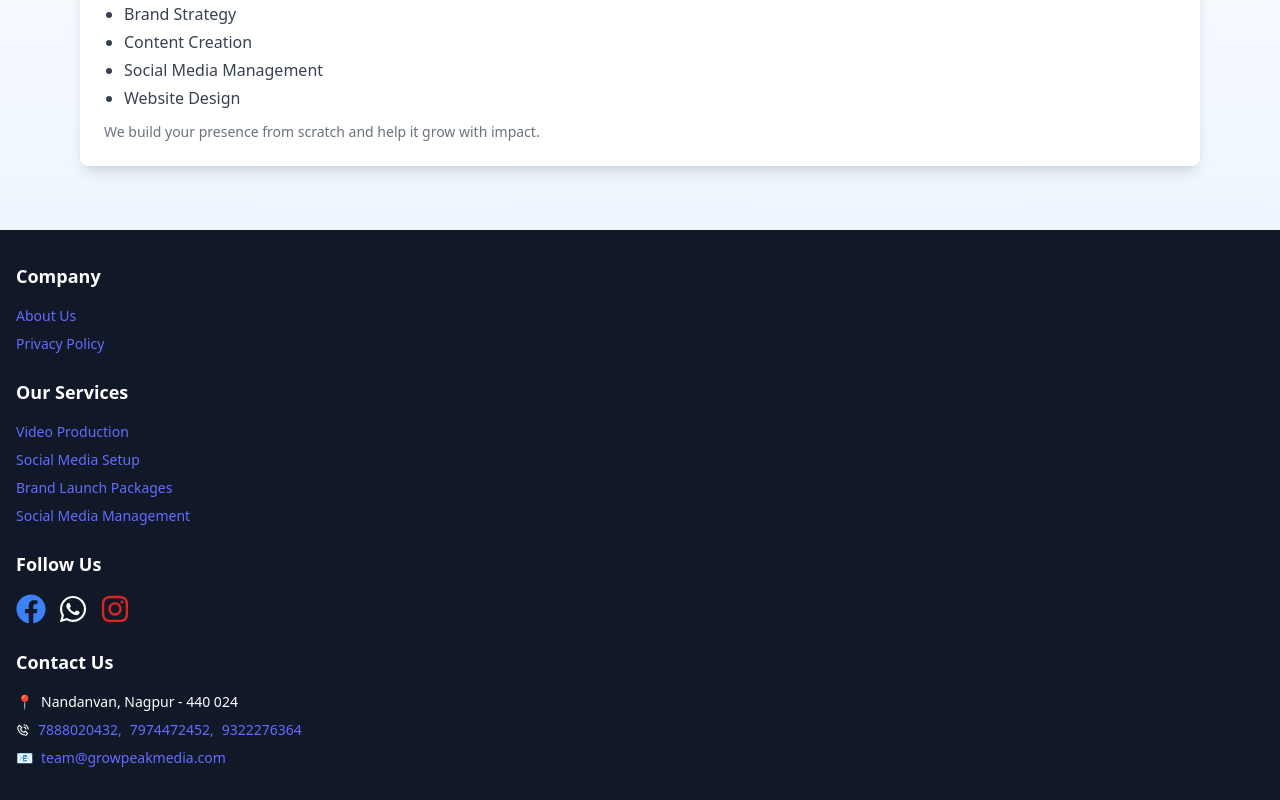
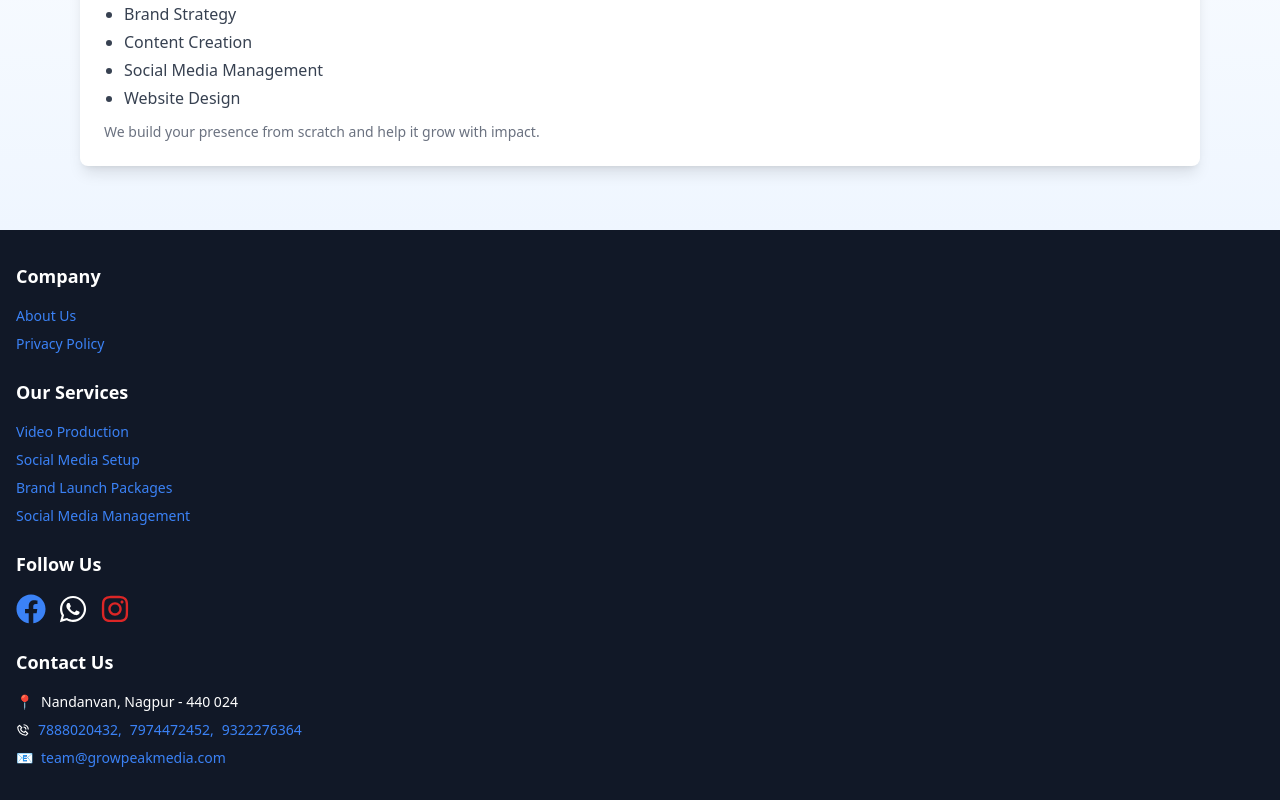
Before and after one commit to yug1307/grow-peak-media-100, a React (Vite) app: page /about in a window 1280 px wide. Shown: the part 1514-2314 px from the top of the page. Built offline with nearby package versions, Linux system fonts and the light colour scheme.

Commit message:
Update FooterOne.jsx

```diff
--- a/src/components/FooterOne.jsx
+++ b/src/components/FooterOne.jsx
@@ -13,9 +13,9 @@ const FooterOne = () => {
         <div className="company">
           <h3 className="text-lg text-white font-semibold mb-4">Company</h3>
           <ul className="space-y-2">
-            <li><a href="/about" className="hover:text-white">About Us</a></li>
+            <li><a href="/about" className="text-blue-500">About Us</a></li>
             {/* <li><a href="#" className="hover:text-gray-400">Testimonials</a></li> */}
-            <li><a href="/privacy-policy" className="hover:text-white">Privacy Policy</a></li>
+            <li><a href="/privacy-policy" className="text-blue-500">Privacy Policy</a></li>
           </ul>
         </div>
 
@@ -23,10 +23,10 @@ const FooterOne = () => {
         <div className="services">
           <a href="/services"><h3 className="text-lg text-white font-semibold mb-4">Our Services</h3></a>
           <ul className="space-y-2">
-            <li><a href="#" className="hover:text-white">Video Production</a></li>
-            <li><a href="#" className="hover:text-white">Social Media Setup</a></li>
-            <li><a href="#" className="hover:text-white">Brand Launch Packages</a></li>
-            <li><a href="#" className="hover:text-white">Social Media Management</a></li>
+            <li><a href="#" className="text-blue-500">Video Production</a></li>
+            <li><a href="#" className="text-blue-500">Social Media Setup</a></li>
+            <li><a href="#" className="text-blue-500">Brand Launch Packages</a></li>
+            <li><a href="#" className="text-blue-500">Social Media Management</a></li>
           </ul>
         </div>
 
@@ -67,14 +67,14 @@ const FooterOne = () => {
 
             <li className="flex items-center space-x-2">
               <span className="text-white"><BiPhoneCall/></span>
-              <a href="tel:+91 7888020432" className="hover:text-white">7888020432,</a>
-              <a href="tel:+91 7974472452" className="hover:text-white">7974472452,</a>
-              <a href="tel:+91 9322276364" className="hover:text-white">9322276364</a>
+              <a href="tel:+91 7888020432" className="text-blue-500">7888020432,</a>
+              <a href="tel:+91 7974472452" className="text-blue-500">7974472452,</a>
+              <a href="tel:+91 9322276364" className="text-blue-500">9322276364</a>
             </li>
 
             <li className="flex items-center space-x-2">
               <span>📧</span>
-              <a href="mailto:team@growpeakmedia.com" className="hover:text-white">team@growpeakmedia.com</a>
+              <a href="mailto:team@growpeakmedia.com" className="text-blue-500">team@growpeakmedia.com</a>
             </li>
           </ul>
         </div>
```
